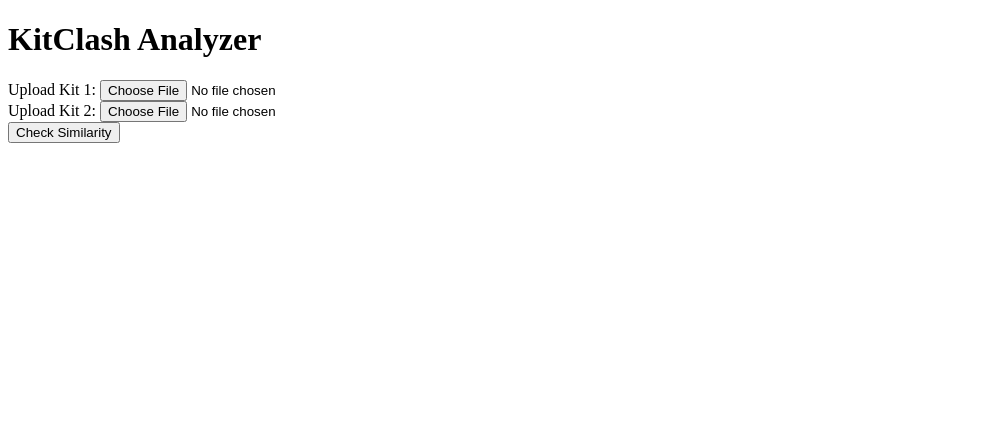
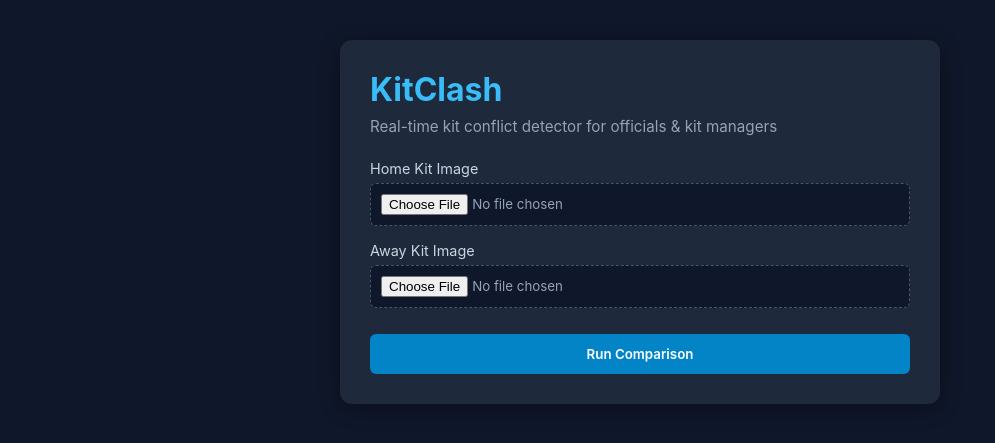
Before and after one commit to Vishnu-Girish/KitClash, a FastAPI app: page / in a window 1280 px wide. Shown: the top 443 px of the page, without its empty margins (0-995 px from the left). Run offline with FastAPI, Linux system fonts and the light colour scheme.

Commit message:
Day 5: Added UI styling, swatch components, and template updates

```diff
--- a/main.py
+++ b/main.py
@@ -11,16 +11,26 @@ import os
 
 app = FastAPI()
 
-# Setup web framework directories
 templates = Jinja2Templates(directory="templates")
 app.mount("/static", StaticFiles(directory="static"), name="static")
 
+def rgb_to_hex(rgb):
+    return "#{:02x}{:02x}{:02x}".format(int(rgb[0]), int(rgb[1]), int(rgb[2]))
+
 def get_dominant_colors(image_path, k=3):
     img = cv2.imread(image_path)
-    if img is None: return None
+    if img is None:
+        return None
     img = cv2.cvtColor(img, cv2.COLOR_BGR2RGB)
     img = cv2.resize(img, (200, 200))
-    pixels = img.reshape((-1, 3))
+
+    # Focus on the center 60% of the image
+    h, w, _ = img.shape
+    start_row, start_col = int(h * 0.2), int(w * 0.2)
+    end_row, end_col = int(h * 0.8), int(w * 0.8)
+    cropped = img[start_row:end_row, start_col:end_col]
+
+    pixels = cropped.reshape((-1, 3))
     model = KMeans(n_clusters=k, n_init=10)
     model.fit(pixels)
     return model.cluster_centers_.astype(int)
@@ -30,15 +40,12 @@ def calculate_similarity(color1_rgb, color2_rgb):
     c2_lab = color.rgb2lab(np.uint8([[color2_rgb]]) / 255.0)
     return np.linalg.norm(c1_lab - c2_lab)
 
-# --- Web App Routes ---
-
 @app.get("/")
 async def home(request: Request):
     return templates.TemplateResponse("index.html", {"request": request})
 
 @app.post("/analyze")
 async def analyze(request: Request, file1: UploadFile = File(...), file2: UploadFile = File(...)):
-    # Save uploaded files temporarily
     os.makedirs("temp", exist_ok=True)
     path1 = f"temp/{file1.filename}"
     path2 = f"temp/{file2.filename}"
@@ -48,18 +55,21 @@ async def analyze(request: Request, file1: UploadFile = File(...), file2: Upload
     with open(path2, "wb") as buffer:
         shutil.copyfileobj(file2.file, buffer)
 
-    # Execute math models
     colors1 = get_dominant_colors(path1)
     colors2 = get_dominant_colors(path2)
 
-    # Compare primary colors
     distance = calculate_similarity(colors1[0], colors2[0])
-    result = "CLASH" if distance < 20 else "PASS"
+    result = "CLASH" if distance < 25 else "PASS"
+
+    hex_colors1 = [rgb_to_hex(c) for c in colors1]
+    hex_colors2 = [rgb_to_hex(c) for c in colors2]
 
     return templates.TemplateResponse("index.html", {
         "request": request,
         "result": result,
-        "distance": round(distance, 2)
+        "distance": round(distance, 2),
+        "colors1": hex_colors1,
+        "colors2": hex_colors2
     })
 
 if __name__ == "__main__":
--- a/static/style.css
+++ b/static/style.css
@@ -0,0 +1,116 @@
+* {
+    box-sizing: border-box;
+    margin: 0;
+    padding: 0;
+    font-family: -apple-system, BlinkMacSystemFont, "Segoe UI", Roboto, sans-serif;
+}
+
+body {
+    background-color: #0f172a;
+    color: #f8fafc;
+    display: flex;
+    justify-content: center;
+    padding: 40px 20px;
+}
+
+.container {
+    max-width: 600px;
+    width: 100%;
+    background: #1e293b;
+    padding: 30px;
+    border-radius: 12px;
+    box-shadow: 0 4px 20px rgba(0, 0, 0, 0.4);
+}
+
+h1 {
+    font-size: 2rem;
+    color: #38bdf8;
+    margin-bottom: 8px;
+}
+
+.subtitle {
+    color: #94a3b8;
+    font-size: 0.95rem;
+    margin-bottom: 24px;
+}
+
+.input-group {
+    margin-bottom: 16px;
+}
+
+label {
+    display: block;
+    margin-bottom: 6px;
+    font-size: 0.9rem;
+    color: #cbd5e1;
+}
+
+input[type="file"] {
+    width: 100%;
+    padding: 10px;
+    border: 1px dashed #475569;
+    border-radius: 6px;
+    background: #0f172a;
+    color: #94a3b8;
+}
+
+.submit-btn {
+    width: 100%;
+    padding: 12px;
+    margin-top: 10px;
+    background-color: #0284c7;
+    color: white;
+    font-weight: 600;
+    border: none;
+    border-radius: 6px;
+    cursor: pointer;
+    transition: background 0.2s;
+}
+
+.submit-btn:hover {
+    background-color: #0369a1;
+}
+
+.results-card {
+    margin-top: 25px;
+    padding: 20px;
+    border-radius: 8px;
+    text-align: center;
+}
+
+.results-card.clash {
+    background-color: rgba(239, 68, 68, 0.15);
+    border: 1px solid #ef4444;
+}
+
+.results-card.pass {
+    background-color: rgba(34, 197, 94, 0.15);
+    border: 1px solid #22c55e;
+}
+
+.palette-container {
+    display: flex;
+    justify-content: space-around;
+    margin-top: 20px;
+    gap: 15px;
+}
+
+.palette h3 {
+    font-size: 0.85rem;
+    color: #cbd5e1;
+    margin-bottom: 8px;
+}
+
+.swatches {
+    display: flex;
+    gap: 8px;
+    justify-content: center;
+}
+
+.swatch {
+    width: 32px;
+    height: 32px;
+    border-radius: 50%;
+    border: 2px solid #ffffff;
+    box-shadow: 0 2px 4px rgba(0,0,0,0.3);
+}
--- a/templates/index.html
+++ b/templates/index.html
@@ -1,27 +1,53 @@
 <!DOCTYPE html>
-<html>
+<html lang="en">
 <head>
-    <title>KitClash</title>
+    <meta charset="UTF-8">
+    <title>KitClash | Jersey Color Analyzer</title>
     <link rel="stylesheet" href="/static/style.css">
 </head>
 <body>
-    <h1>KitClash Analyzer</h1>
-    <form action="/analyze" method="post" enctype="multipart/form-data">
-        <div>
-            <label>Upload Kit 1:</label>
-            <input type="file" name="file1" required>
+    <div class="container">
+        <h1>KitClash</h1>
+        <p class="subtitle">Real-time kit conflict detector for officials & kit managers</p>
+
+        <form action="/analyze" method="post" enctype="multipart/form-data" class="upload-form">
+            <div class="input-group">
+                <label>Home Kit Image</label>
+                <input type="file" name="file1" accept="image/*" required>
+            </div>
+            <div class="input-group">
+                <label>Away Kit Image</label>
+                <input type="file" name="file2" accept="image/*" required>
+            </div>
+            <button type="submit" class="submit-btn">Run Comparison</button>
+        </form>
+
+        {% if result %}
+        <div class="results-card {{ result.lower() }}">
+            <h2>Outcome: {{ result }}</h2>
+            <p>Perceptual LAB Distance ($\Delta E$): <strong>{{ distance }}</strong></p>
+
+            <div class="palette-container">
+                <div class="palette">
+                    <h3>Kit 1 Dominant Colors</h3>
+                    <div class="swatches">
+                        {% for hex in colors1 %}
+                        <div class="swatch" style="background-color: {{ hex }};" title="{{ hex }}"></div>
+                        {% endfor %}
+                    </div>
+                </div>
+
+                <div class="palette">
+                    <h3>Kit 2 Dominant Colors</h3>
+                    <div class="swatches">
+                        {% for hex in colors2 %}
+                        <div class="swatch" style="background-color: {{ hex }};" title="{{ hex }}"></div>
+                        {% endfor %}
+                    </div>
+                </div>
+            </div>
         </div>
-        <div>
-            <label>Upload Kit 2:</label>
-            <input type="file" name="file2" required>
-        </div>
-        <button type="submit">Check Similarity</button>
-    </form>
-
-    {% if result %}
-        <hr>
-        <h2>Status: {{ result }}</h2>
-        <p>Perceptual Distance: {{ distance }}</p>
-    {% endif %}
+        {% endif %}
+    </div>
 </body>
 </html>
```
